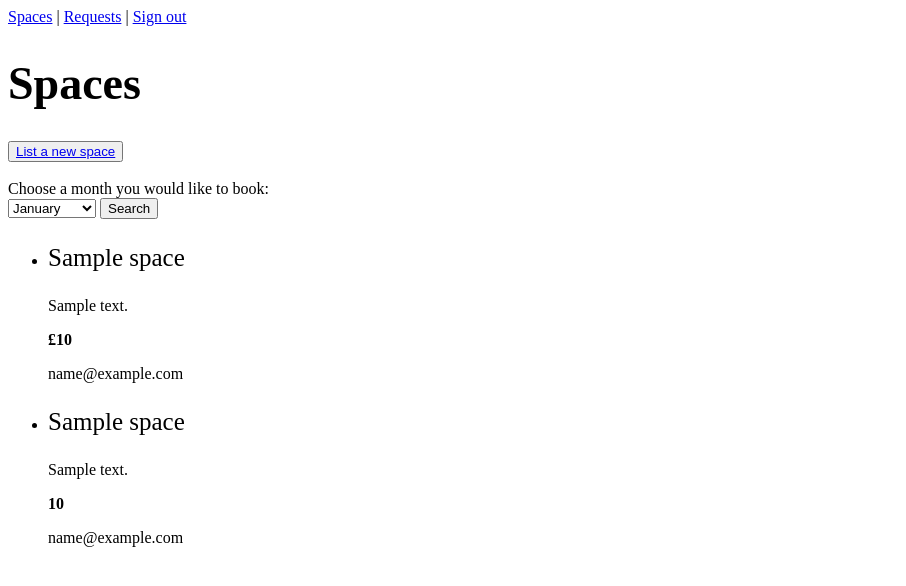
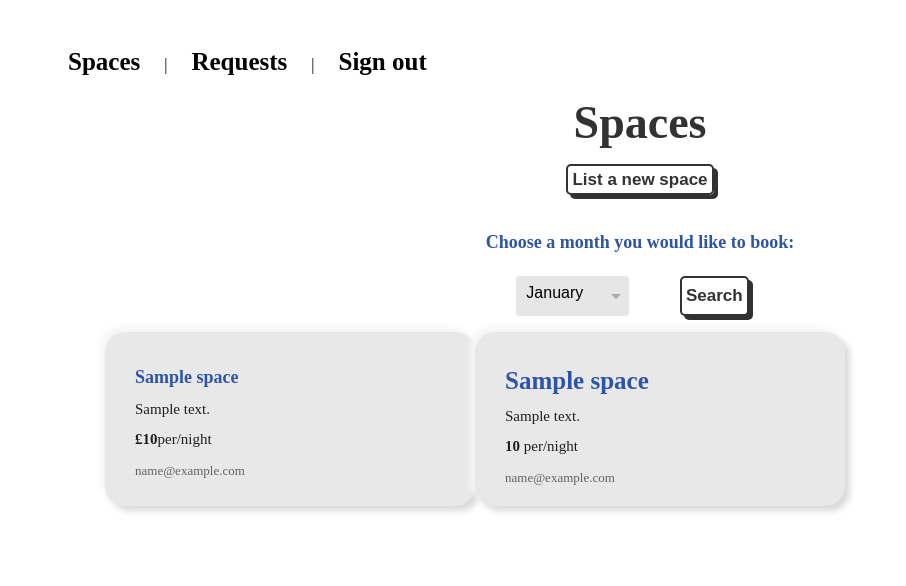
Before and after one commit to denisecodes/makersbnb, a Flask app: template templates/spaces.html in a window 1280 px wide. Shown: the top 586 px of the page, without its empty margins (0-906 px from the left). Run offline with Flask 3, Linux system fonts and the light colour scheme; the template is opened without the code that fills it: most values are stand-ins (such as "Sample title", 1, 10 or a date in 2020).

Commit message:
added css file for all pages

```diff
--- /dev/null
+++ b/static/css/styles.css
@@ -0,0 +1,213 @@
+body {
+    background-color: white;
+    margin: 3rem;
+    font-size: Sans-serif;
+}
+
+.wrapper {
+    --input-focus: #2d8cf0;
+    --font-color: #323232;
+    --font-color-sub: #666;
+    --bg-color: #fff;
+    --bg-color-alt: #666;
+    --main-color: #323232;
+    display: flex;
+    flex-direction: column;
+    align-items: center;
+}
+
+.card__form {
+    display: flex;
+    flex-direction: column;
+    align-items: center;
+    gap: 20px;
+}
+
+.title {
+    margin: 20px 0 20px 0;
+    font-size: 25px;
+    font-weight: 900;
+    text-align: center;
+    color: var(--main-color);
+}
+
+.card__input {
+    width: 250px;
+    height: 40px;
+    border-radius: 5px;
+    border: 2px solid var(--main-color);
+    background-color: var(--bg-color);
+    box-shadow: 4px 4px var(--main-color);
+    font-size: 15px;
+    font-weight: 600;
+    color: var(--font-color);
+    padding: 5px 10px;
+    outline: none;
+}
+
+.card__input::placeholder {
+    color: var(--font-color-sub);
+    opacity: 0.8;
+}
+
+.card__input:focus {
+    border: 2px solid var(--input-focus);
+}
+
+.card__btn:active, .button-confirm:active {
+    box-shadow: 0px 0px var(--main-color);
+    transform: translate(3px, 3px);
+}
+
+.card__btn {
+    text-decoration: none;
+    margin: 20px 0 20px 0;
+    width: fit-content;
+    height: 40px;
+    border-radius: 5px;
+    border: 2px solid var(--main-color);
+    background-color: var(--bg-color);
+    box-shadow: 4px 4px var(--main-color);
+    font-size: 17px;
+    font-weight: 600;
+    color: var(--font-color);
+    cursor: pointer;
+    padding: 4px;
+}
+
+.card {
+    list-style: none;
+    padding: 20px;
+    width: 330px;
+    min-height: fit-content;
+    border-radius: 20px;
+    background: #e8e8e8;
+    box-shadow: 5px 5px 6px #dadada, -5px -5px 6px #f6f6f6;
+    transition: 0.4s;
+    margin-bottom: 10px;
+}
+
+.card:hover {
+    translate: 0 -10px;
+}
+
+.card-title {
+    font-size: 18px;
+    font-weight: 600;
+    color: #2e54a7;
+    margin: 15px 0 0 10px;
+}
+
+.card-body {
+    margin: 13px 0 0 10px;
+    color: rgb(31, 31, 31);
+    font-size: 15px;
+}
+.card-footer {
+    font-size: 13px;
+    color: #636363;
+    margin: 15px 0 0 10px;
+}
+
+.spaces {
+    display: grid;
+    grid-template-columns: 1fr 1fr 1fr;
+}
+
+.link{
+    margin: 20px 0 20px 0;
+    font-size: 25px;
+    padding: 0 20px 0 20px;
+    font-weight: 900;
+    text-align: center;
+    color: var(--main-color);
+    text-decoration: none;
+}
+
+.select-dropdown,
+.select-dropdown * {
+	margin: 0;
+	padding: 0;
+	position: relative;
+    box-sizing: border-box;
+}
+.select-dropdown {
+	position: relative;
+	background-color: #E6E6E6;
+	border-radius: 4px;
+}
+
+.select-dropdown select {
+	font-size: 1rem;
+	font-weight: normal;
+	max-width: 100%;
+	padding: 8px 24px 8px 10px;
+	border: none;
+	background-color: transparent;
+		-webkit-appearance: none;
+		-moz-appearance: none;
+	appearance: none;
+}
+.select-dropdown select:active, .select-dropdown select:focus {
+	outline: none;
+	box-shadow: none;
+}
+.select-dropdown:after {
+	content: "";
+	position: absolute;
+	top: 50%;
+	right: 8px;
+	width: 0;
+	height: 0;
+	margin-top: -2px;
+	border-top: 5px solid #aaa;
+	border-right: 5px solid transparent;
+	border-left: 5px solid transparent;
+}
+
+.select-wrapper {
+    display: flex;
+    flex-direction: row;
+    text-align: center;
+    justify-content: space-evenly;
+}
+
+.btn {
+    margin: 0 15px 0;
+}
+
+.title-select {
+    font-size: 18px;
+    font-weight: 600;
+    color: #2e54a7;
+    margin: 5px 5px;
+}
+
+.notifications-container {
+    width: 320px;
+    height: auto;
+    font-size: 0.875rem;
+    line-height: 1.25rem;
+    display: flex;
+    flex-direction: column;
+    gap: 1rem;
+}
+
+.t-errors {
+    color: #991B1B;
+    font-size: 0.875rem;
+    line-height: 1.25rem;
+    font-weight: bold;
+}
+
+.error-alert {
+    border-radius: 0.375rem;
+    padding: 1rem;
+    background-color: rgb(254 242 242);
+}
+
+.error-svg {
+    color: #F87171;
+    width: 1.25rem;
+    height: 1.25rem;
+}
--- a/static/style.css
+++ /dev/null
@@ -1,3 +0,0 @@
-body {
-    font-size: 18px;
-}
--- a/templates/index.html
+++ b/templates/index.html
@@ -3,10 +3,10 @@
 <meta charset="utf-8" />
     <head>
         <title>MakersBnB</title>
-
+        <link rel="stylesheet" type= "text/css" href="{{ url_for('static', filename='css/styles.css') }}">
     </head>
     <body>
         <a class="link link_homepage" href="/">Home</a> | <a class="link link_login" href="/login">Login</a> | <a class="link link_sign_up" href="/sign_up">Sign Up</a>
-        <p class="homepage">This is the homepage.</p>
+        <p class="homepage title">This is the homepage.</p>
     </body>
 </html>
--- a/templates/requests.html
+++ b/templates/requests.html
@@ -3,10 +3,11 @@
 <meta charset="utf-8" />
     <head>
         <title>MakersBnB</title>
-
+        <link rel="stylesheet" type= "text/css" href="{{ url_for('static', filename='css/styles.css') }}">
     </head>
     <body>
         <a class="link link_spaces" href="/spaces">Spaces</a> | <a class="link link_requests" href="/requests">Requests</a> | <a class="link link_homepage" href="/">Sign out</a>
-        <p>This is the requests page.</p>
+        <p class="title title-request">This is the requests page.</p>
+        <p class="title card-title">You have no requests at the moment</p>
     </body>
 </html>
--- a/templates/spaces.html
+++ b/templates/spaces.html
@@ -3,15 +3,18 @@
 <meta charset="utf-8" />
     <head>
         <title>MakersBnB/Spaces</title>
-
+        <link rel="stylesheet" type= "text/css" href="{{ url_for('static', filename='css/styles.css') }}">
     </head>
     <body>
         <a class="link link_spaces" href="/spaces">Spaces</a> | <a class="link link_requests" href="/requests">Requests</a> | <a class="link link_homepage" href="/">Sign out</a>
-        <h1 style="font-size: 46px;">Spaces</h1>
-        <button type="button"><a href="/spaces/new">List a new space</a></button><br><br>
+        <div class="wrapper">
+            <h1 class="title" style="font-size: 46px;">Spaces</h1>
+            <button style="border: none; background-color: white" type="button"><a class="card__btn"  href="/spaces/new">List a new space</a></button><br><br>
 
             <form action="/spaces" method="post">
-        <label for="month">Choose a month you would like to book:</label><br>
+            <p class="title-select" for="month">Choose a month you would like to book:</p><br>
+                <div class="select-wrapper">
+                    <div class="select-dropdown">
                         <select name="month" id="month">
                             <option value="January">January</option>
                             <option value="February">February</option>
@@ -26,31 +29,34 @@
                             <option value="November">November</option>
                             <option value="December">December</option>
                         </select>
-            <input type="submit" value="Search">
+                    </div>
+                    <input class="btn card__btn" type="submit" value="Search">
+                </div>
             </form>
 
-        <ul>
+            <ul class="spaces">
                 {% if available_spaces %}
                 {% for space in available_spaces %}
-                <li>
-                    <p style="font-size: 25px;">{{space.title}}</p>
-                    <p>{{space.description}}</p>
-                    <p><b>£{{space.price_per_night}}</b></p>
-                    <p>{{space.email_address}}</p>
+                    <li class="card">
+                        <p class="card-title">{{space.title}}</p>
+                        <p class="card-body">{{space.description}}</p>
+                        <p class="card-body"><b>£{{space.price_per_night}}</b>per/night</p>
+                        <p class="card-footer">{{space.email_address}}</p>
                     </li>
                 {% endfor %}
                 {% endif %}
 
                 {% if spaces %}
                 {% for space in spaces %}
-                <li>
-                    <p style="font-size: 25px;">{{space.title}}</p>
-                    <p>{{space.description}}</p>
-                    <p><b>{{space.price_per_night}}</b></p>
-                    <p>{{space.email_address}}</p>
+                    <li class="card">
+                        <p class="card-title" style="font-size: 25px;">{{space.title}}</p>
+                        <p class="card-body">{{space.description}}</p>
+                        <p class="card-body"><b>{{space.price_per_night}}</b> per/night</p>
+                        <p class="card-footer">{{space.email_address}}</p>
                     </li>
                 {% endfor %}
                 {% endif %}
             </ul>
+        </div>
     </body>
 </html>
```
Also changed, not shown: templates/login.html (+22 -21 lines), templates/sign_up.html (+18 -37 lines), templates/spaces/new.html (+12 -25 lines), tests/test_app.py (+4 -4 lines). Lines whose indentation alone changed are shown as unchanged.
